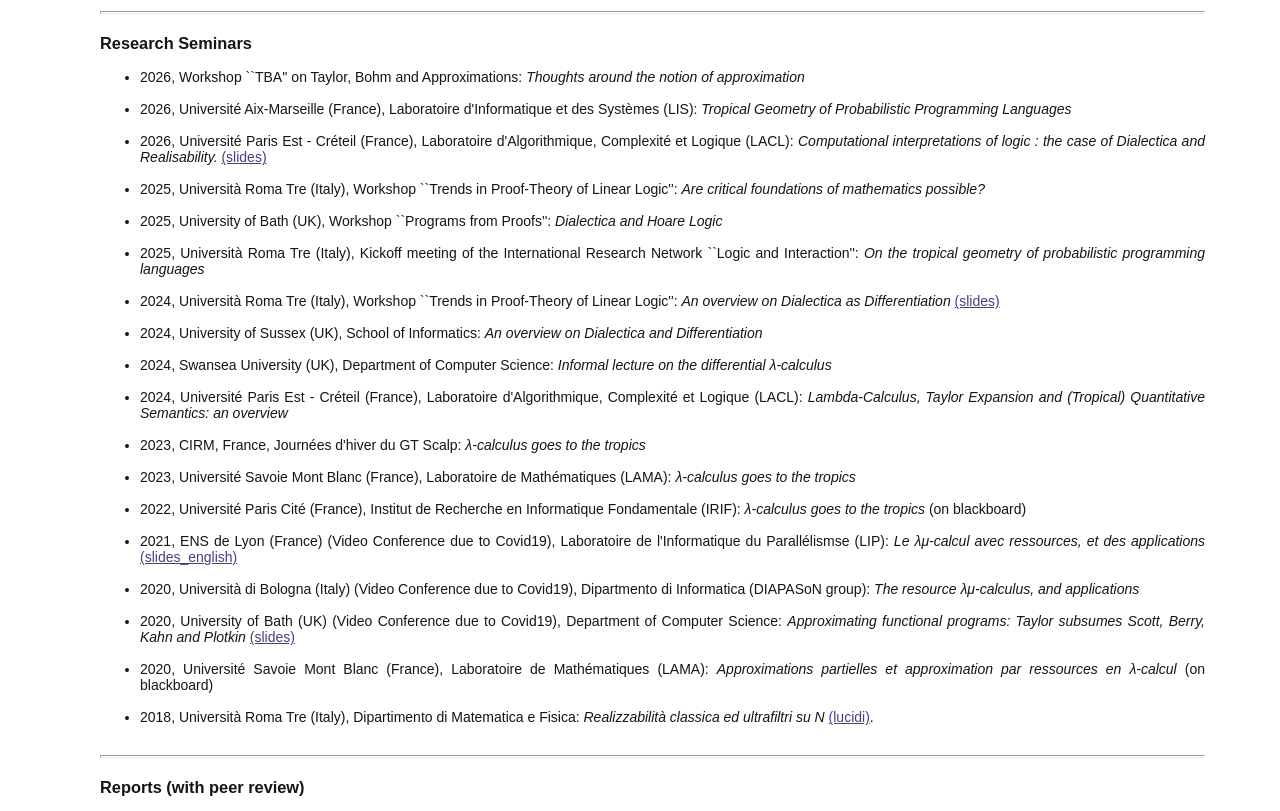
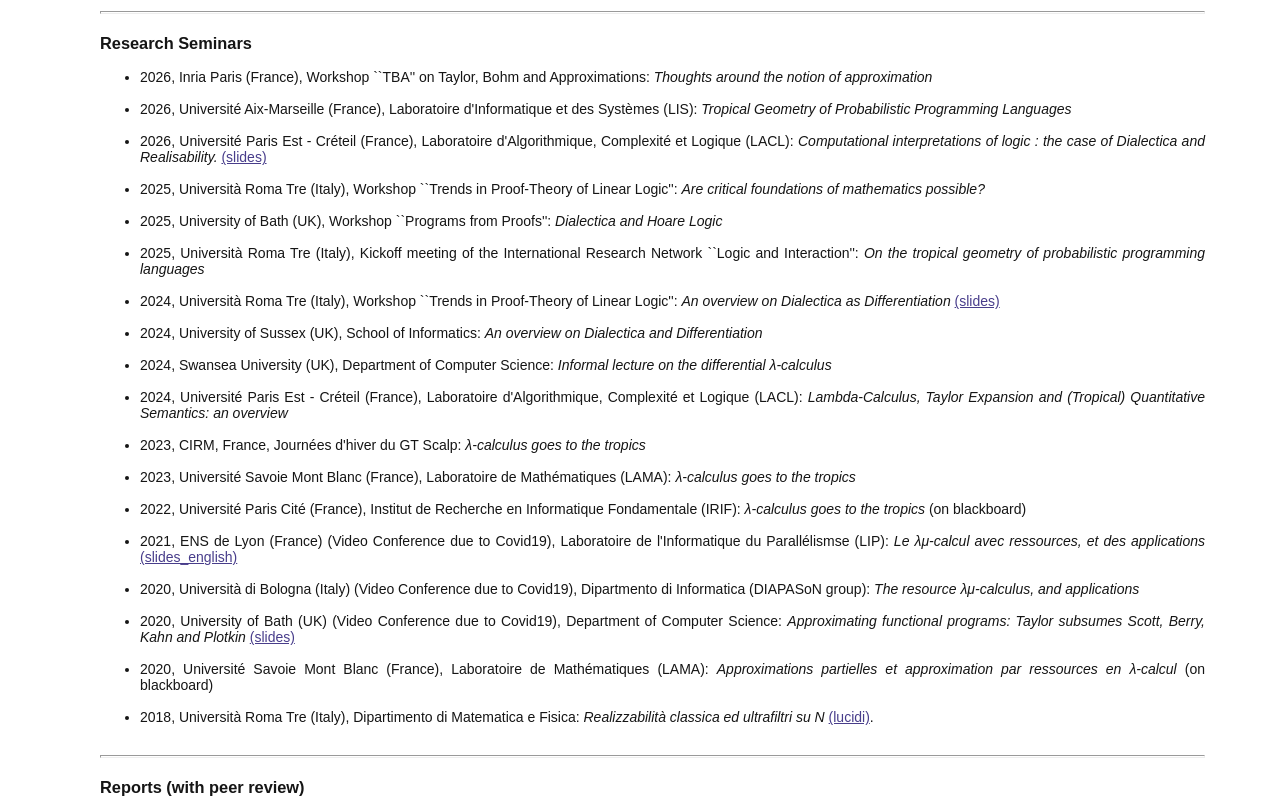
Before and after one commit to davidebarbarossa12/davidebarbarossa12.github.io, a plain HTML site: page research.html in a window 1280 px wide. Shown: the part 1933-2744 px from the top of the page. Drawn offline with Linux system fonts and the light colour scheme.

Commit message:
Update research.html

```diff
--- a/research.html
+++ b/research.html
@@ -184,7 +184,7 @@ More specifically, I am usually thinking about the following <!--<a href="https:
 <p>
 <h3>Research Seminars</h3>
 <ul>
-	<li>2026, Workshop ``TBA'' on Taylor, Bohm and Approximations: <i>Thoughts around the notion of approximation</i></li><br>
+	<li>2026, Inria Paris (France), Workshop ``TBA'' on Taylor, Bohm and Approximations: <i>Thoughts around the notion of approximation</i></li><br>
 	<li>2026, Universit&eacute; Aix-Marseille (France), Laboratoire d'Informatique et des Syst&egrave;mes (LIS): <i>Tropical Geometry of Probabilistic Programming Languages</i></li><br>
 	<li>2026, Universit&eacute; Paris Est - Cr&eacute;teil (France), Laboratoire d'Algorithmique, Complexit&eacute; et Logique (LACL): <i>Computational interpretations of logic : the case of Dialectica and Realisability.</i> <a href="./seminars/lacl26.pdf">(slides)</a></li><br>
 	<li>2025, Università Roma Tre (Italy), Workshop ``Trends in Proof-Theory of Linear Logic'': <i>Are critical foundations of mathematics possible?</i></li><br>
```
